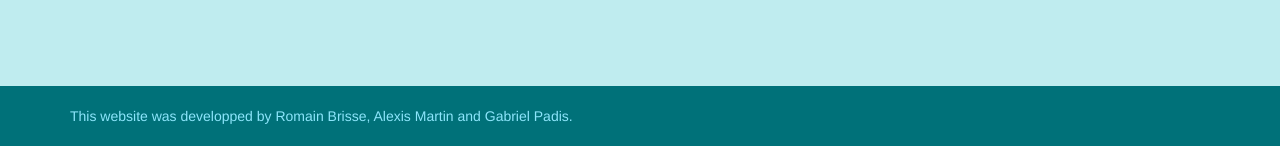
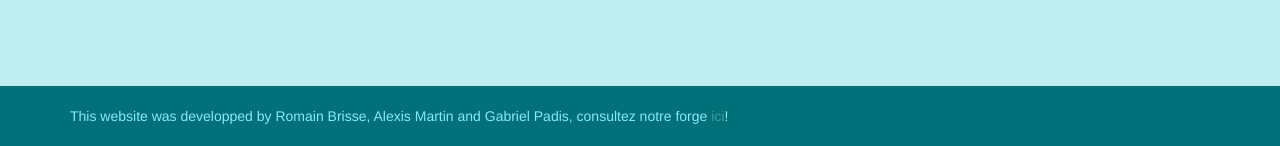
Before and after one commit to Soultoe/LinkedECE, a PHP site: page /index.php in a window 1280 px wide. Shown: the part 654-800 px from the top of the page. Run offline with PHP 8.4, Linux system fonts and the light colour scheme.

Commit message:
footer completion

```diff
--- a/footer.php
+++ b/footer.php
@@ -4,12 +4,14 @@
 
 <footer class="footer">
     <div class="container">
-        <p class="text-muted">This website was developped by Romain Brisse, Alexis Martin and Gabriel Padis.</p>
+        <p class="text-muted">This website was developped by Romain Brisse, Alexis Martin and Gabriel Padis, consultez notre forge <a href="https://github.com/Soultoe/LinkedECE" target="_blank">ici</a>!</p>
     </div>
 </footer>
 
 <script src="bootstrap/js/bootstrap.min.js"></script> <!-- This is bootstrap JQuery-->
 <script src="https://ajax.googleapis.com/ajax/libs/jquery/3.3.1/jquery.min.js"></script> <!-- this is JQuery-->
 
+
+
 </body>
 </html>
```
